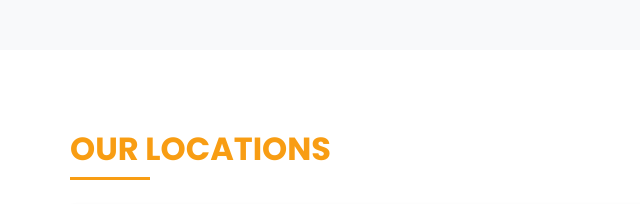
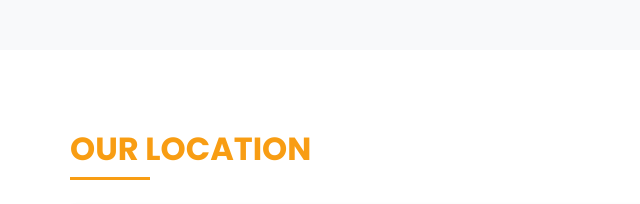
Before and after one commit to Akhil3464/United-SR, a website: page views/contact.html in a window 1280 px wide. Shown: the part 1600-1804 px from the top of the page, 15-655 px from the left. Drawn offline with nearby package versions, Linux system fonts and the light colour scheme; files that its build step writes are made by us from their sources; files whose address does not match are found by name; a web font is replaced by a local one.

Commit message:
Correct header text from "Our Locations" to "Our Location" on Contact page

```diff
--- a/views/contact.html
+++ b/views/contact.html
@@ -229,7 +229,7 @@
     <div class="container">
 
         <div class="text-left pb-1 border-primary mb-4">
-            <h2 class="text-primary">Our Locations</h2>
+            <h2 class="text-primary">Our Location</h2>
         </div>
 
         <div class="card shadow-sm">
```
